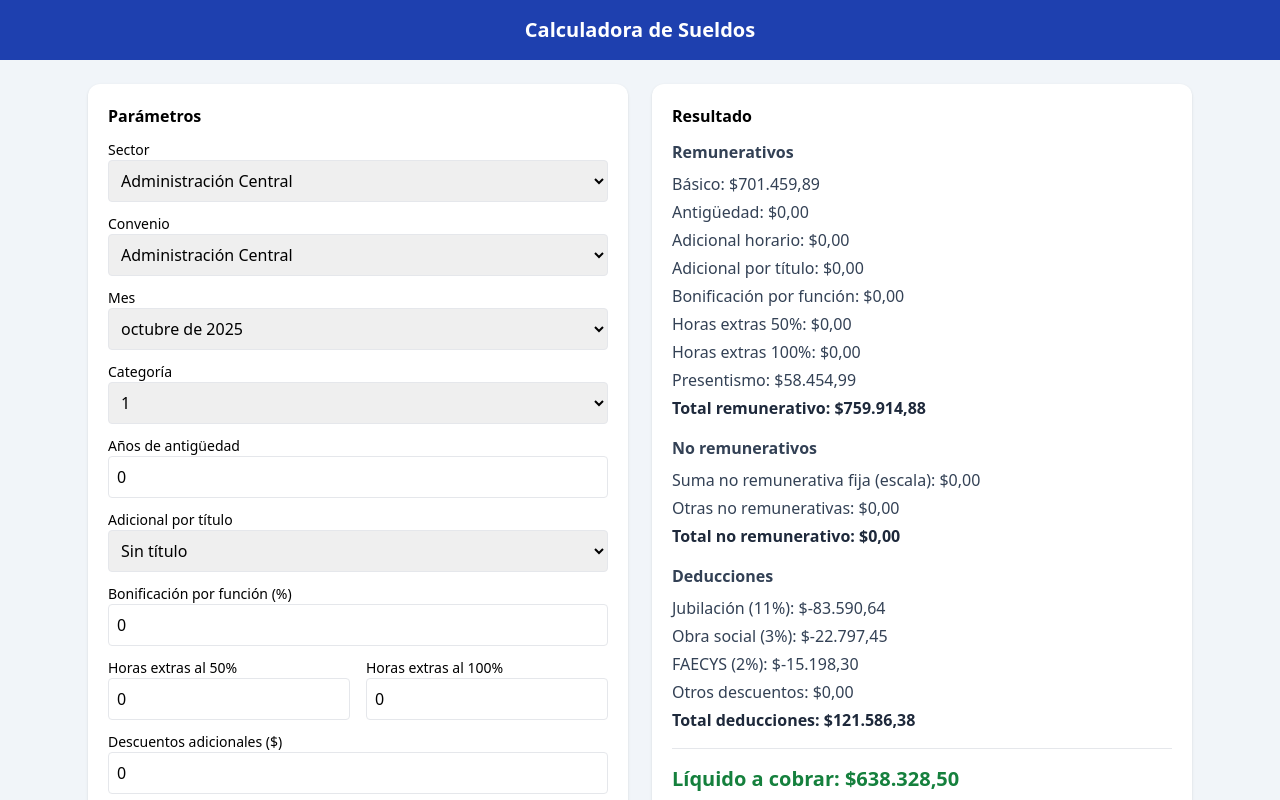
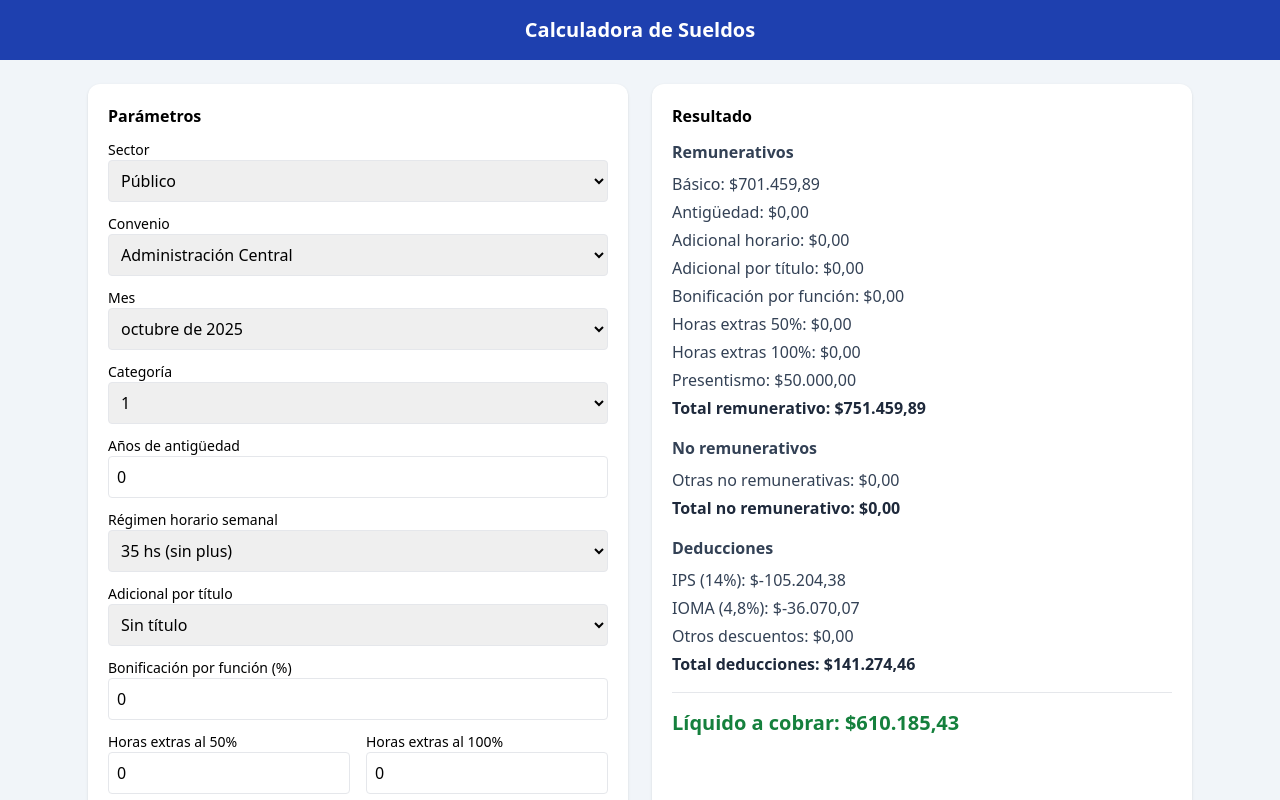
Before and after one commit to lautaroadelfino-hub/CALCULADORA1, a React (Vite) app: page / in a window 1280 px wide. Shown: the top 800 px of the page. Built offline with nearby package versions, Linux system fonts and the light colour scheme.

Commit message:
Update CalculadoraSueldoTandil.jsx

```diff
--- a/src/CalculadoraSueldoTandil.jsx
+++ b/src/CalculadoraSueldoTandil.jsx
@@ -5,25 +5,28 @@ import sisp from "./datos/sisp.json";
 import comercio from "./datos/privados/comercio_130_75.json";
 
 export default function CalculadoraSueldoTandil() {
-  const [sector, setSector] = useState("publico");
-  const [convenio, setConvenio] = useState("municipio"); // municipio / obras / sisp / comercio
-  const [mes, setMes] = useState(""); // sólo para convenios con escalas (comercio)
+  // --- Estado global UI ---
+  const [sector, setSector] = useState("publico");       // publico | privado
+  const [convenio, setConvenio] = useState("municipio"); // municipio | obras | sisp | comercio
+  const [mes, setMes] = useState("");                    // YYYY-MM (si el convenio tiene escalas)
 
+  // --- Parámetros de cálculo ---
   const [categoria, setCategoria] = useState("1");
   const [aniosAntiguedad, setAniosAntiguedad] = useState(0);
-  const [regimen, setRegimen] = useState("35"); // públicos: 35/40/48; comercio: 48 fijo
-  const [titulo, setTitulo] = useState("ninguno"); // ninguno / terciario / universitario
-  const [funcion, setFuncion] = useState(0); // %
+  const [regimen, setRegimen] = useState("35");          // 35|40|48 (en público). En comercio siempre 48.
+  const [titulo, setTitulo] = useState("ninguno");       // ninguno|terciario|universitario
+  const [funcion, setFuncion] = useState(0);             // %
   const [horas50, setHoras50] = useState(0);
   const [horas100, setHoras100] = useState(0);
   const [descuentosExtras, setDescuentosExtras] = useState(0);
   const [noRemunerativo, setNoRemunerativo] = useState(0);
 
+  // --- Reporte interno ---
   const [mostrarModal, setMostrarModal] = useState(false);
   const [descripcion, setDescripcion] = useState("");
   const [mensajeEnviado, setMensajeEnviado] = useState(null);
 
-  // Mapa de convenios por sector
+  // --- Mapa de convenios por sector ---
   const convenios = useMemo(
     () => ({
       publico: { municipio, obras, sisp },
@@ -35,14 +38,14 @@ export default function CalculadoraSueldoTandil() {
   const datosConvenio = convenios[sector][convenio];
   const tieneEscalas = Boolean(datosConvenio?.escalas);
 
-  // Formateo
+  // --- Formateo moneda ---
   const money = (v) =>
     new Intl.NumberFormat("es-AR", {
       minimumFractionDigits: 2,
       maximumFractionDigits: 2,
     }).format(Number(v) || 0);
 
-  // UX: limpiar 0 al enfocar inputs numéricos
+  // UX inputs: limpiar 0 al enfocar
   const onFocusZero = (e) => {
     if (e.target.value === "0") e.target.value = "";
   };
@@ -53,50 +56,50 @@ export default function CalculadoraSueldoTandil() {
     }
   };
 
-  // Al cambiar sector, setear convenio por defecto
+  // Al cambiar sector → convenio default
   useEffect(() => {
     setConvenio(sector === "publico" ? "municipio" : "comercio");
   }, [sector]);
 
-  // Al cambiar convenio:
-  // - si tiene escalas (comercio), asegurar mes válido y categoría inicial
-  // - si no tiene escalas (públicos), fijar categoría inicial
+  // Al cambiar convenio → fijar mes válido (si hay escalas), categoría y régimen
   useEffect(() => {
     if (tieneEscalas) {
       const meses = Object.keys(datosConvenio?.escalas || {});
       if (meses.length > 0) {
         const mesValido = meses.includes(mes) ? mes : meses[0];
         if (mesValido !== mes) setMes(mesValido);
-        const catObj = datosConvenio.escalas[mesValido]?.categoria || {};
+
+        const catObj = datosConvenio?.escalas?.[mesValido]?.categoria || {};
         const firstCat = Object.keys(catObj)[0] || "1";
         setCategoria(firstCat);
-        setRegimen("48"); // Comercio: 48 hs fijo
+        setRegimen(sector === "privado" ? "48" : "35"); // público default 35; comercio 48 fijo
       }
     } else {
+      // Si no hay escalas (no debería pasar con el nuevo formato público, pero por compat):
       const b = datosConvenio?.basicos || {};
-      const firstCat = Object.keys(b)[0] || "1";
-      setCategoria(firstCat);
-      // mantener régimen elegido por el usuario (35/40/48), default 35
-      setRegimen((prev) =>
-        prev === "35" || prev === "40" || prev === "48" ? prev : "35"
-      );
-      setMes(""); // no aplica
+      const first = Object.keys(b)[0] || "1";
+      setCategoria(first);
+      setRegimen("35");
+      setMes("");
     }
-  }, [convenio, datosConvenio, tieneEscalas]);
+  }, [convenio, datosConvenio, tieneEscalas, sector]);
 
-  // Si cambia `mes` manualmente (en comercio), asegurar que la categoría se ajuste
+  // Al cambiar mes en convenios con escalas → asegurar categoría válida
   useEffect(() => {
     if (tieneEscalas && mes && datosConvenio?.escalas?.[mes]) {
       const catObj = datosConvenio.escalas[mes].categoria || {};
-      const firstCat = Object.keys(catObj)[0] || "1";
-      if (!catObj[categoria]) setCategoria(firstCat);
+      if (!catObj[categoria]) {
+        const first = Object.keys(catObj)[0] || "1";
+        setCategoria(first);
+      }
     }
   }, [mes, tieneEscalas, datosConvenio, categoria]);
 
   // Helpers
   const valorHora = (base, horasSem) => (horasSem > 0 ? base / (horasSem * 4.33) : 0);
 
-  // Cálculos
+  // === CÁLCULOS ===
+  // Variables acumuladoras
   let basico = 0;
   let adicionalHorario = 0;
   let antiguedadPesos = 0;
@@ -107,41 +110,44 @@ export default function CalculadoraSueldoTandil() {
   let horasExtras100 = 0;
   let totalRemunerativo = 0;
   let totalNoRemunerativo = 0;
-  let desc1 = 0,
-    desc2 = 0,
-    desc3 = 0;
+  let desc1 = 0, desc2 = 0, desc3 = 0;
   let liquido = 0;
   let noRemuFijo = 0;
 
-  if (!tieneEscalas) {
-    // ======= PÚBLICOS =======
-    const bmap = datosConvenio?.basicos || {};
+  if (sector === "publico") {
+    // ======= PÚBLICO (Admin. Central, Obras, SISP) =======
+    // Se espera formato con escalas por mes
+    const escala = datosConvenio?.escalas?.[mes] || {};
+    const bmap = escala?.categoria || {};
     basico = Number(bmap[categoria]) || 0;
 
-    // Plus horario
-    const plus = datosConvenio?.plusHorarios?.[regimen] || 0;
+    // Plus horario desde JSON por mes (0, 0.1429, 0.3714)
+    const plus = escala?.plusHorarios?.[regimen] || 0;
     adicionalHorario = basico * plus;
 
-    // Antigüedad 2% por año sobre básico
-    antiguedadPesos = basico * 0.02 * (Number(aniosAntiguedad) || 0);
+    // Antigüedad desde JSON por mes (porcentaje)
+    const antPct = Number(escala?.antiguedad_porcentaje) || 0.02;
+    antiguedadPesos = basico * antPct * (Number(aniosAntiguedad) || 0);
 
-    // Presentismo fijo $50.000 excepto cargos políticos
+    // Presentismo fijo desde JSON por mes (excluye cargos políticos)
+    const presentismoFijo = Number(escala?.presentismo_fijo) || 0;
     const esCargoPolitico =
-      (datosConvenio?.cargosPoliticos || []).map(String).includes(String(categoria));
-    presentismoPesos = esCargoPolitico ? 0 : 50000;
+      (escala?.cargosPoliticos || []).map(String).includes(String(categoria));
+    presentismoPesos = esCargoPolitico ? 0 : presentismoFijo;
 
-    // Adicional por título (15% / 20%)
+    // Adicional por título
     adicionalTitulo =
-      titulo === "terciario" ? basico * 0.15 : titulo === "universitario" ? basico * 0.2 : 0;
+      titulo === "terciario" ? basico * 0.15 :
+      titulo === "universitario" ? basico * 0.2 : 0;
 
     // Bonificación por función (%)
     adicionalFuncion = basico * ((Number(funcion) || 0) / 100);
 
-    // Horas extras: (básico + plus horario)
+    // Horas extras sobre (básico + plus)
     const horasSem = { 35: 35, 40: 40, 48: 48 }[regimen] || 35;
     const vh = valorHora(basico + adicionalHorario, horasSem);
     horasExtras50 = vh * 1.5 * (Number(horas50) || 0);
-    horasExtras100 = vh * 2 * (Number(horas100) || 0);
+    horasExtras100 = vh * 2.0 * (Number(horas100) || 0);
 
     totalRemunerativo =
       basico +
@@ -155,36 +161,39 @@ export default function CalculadoraSueldoTandil() {
 
     totalNoRemunerativo = Number(noRemunerativo) || 0;
 
-    // Descuentos públicos: IPS 14% + IOMA 4.8%
+    // Descuentos públicos: IPS 14% + IOMA 4,8% (sobre remunerativo)
     const extras = Number(descuentosExtras) || 0;
     desc1 = totalRemunerativo * 0.14;
     desc2 = totalRemunerativo * 0.048;
     const totalDeducciones = desc1 + desc2 + extras;
 
     liquido = totalRemunerativo + totalNoRemunerativo - totalDeducciones;
+
   } else {
     // ======= PRIVADO — COMERCIO 130/75 =======
     const escala = datosConvenio?.escalas?.[mes] || {};
     const bmap = escala?.categoria || {};
     basico = Number(bmap[categoria]) || 0;
 
+    // Comercio: no hay plus horario, régimen fijo 48
     noRemuFijo = Number(escala?.sumas_no_remunerativas_fijas) || 0;
 
-    // Antigüedad: 1% sobre (básico + suma NR fija) por año
+    // Antigüedad 1% sobre (básico + NR fijo) por año
     antiguedadPesos = (basico + noRemuFijo) * (Number(aniosAntiguedad) || 0) * 0.01;
 
-    // Presentismo: 1/12 del total (sin presentismo): tomamos (basico + antigüedad + NR fijo) / 12
+    // Presentismo: 1/12 del total sin presentismo (criterio práctico)
     presentismoPesos = (basico + antiguedadPesos + noRemuFijo) / 12;
 
-    // Título / función (opcionales)
+    // Adicional por título / función (opcionales)
     adicionalTitulo =
-      titulo === "terciario" ? basico * 0.15 : titulo === "universitario" ? basico * 0.2 : 0;
+      titulo === "terciario" ? basico * 0.15 :
+      titulo === "universitario" ? basico * 0.2 : 0;
     adicionalFuncion = basico * ((Number(funcion) || 0) / 100);
 
-    // Horas extras (base: básico, 48hs)
+    // Horas extras (base: básico) 48 hs
     const vh = valorHora(basico, 48);
     horasExtras50 = vh * 1.5 * (Number(horas50) || 0);
-    horasExtras100 = vh * 2 * (Number(horas100) || 0);
+    horasExtras100 = vh * 2.0 * (Number(horas100) || 0);
 
     totalRemunerativo =
       basico +
@@ -199,9 +208,9 @@ export default function CalculadoraSueldoTandil() {
 
     // Descuentos: 11% + 3% + 2% (sobre remunerativo)
     const extras = Number(descuentosExtras) || 0;
-    desc1 = totalRemunerativo * 0.11; // jubilación
-    desc2 = totalRemunerativo * 0.03; // obra social
-    desc3 = totalRemunerativo * 0.02; // FAECYS
+    desc1 = totalRemunerativo * 0.11;
+    desc2 = totalRemunerativo * 0.03;
+    desc3 = totalRemunerativo * 0.02;
     const totalDeducciones = desc1 + desc2 + desc3 + extras;
 
     liquido = totalRemunerativo + totalNoRemunerativo - totalDeducciones;
@@ -213,6 +222,9 @@ export default function CalculadoraSueldoTandil() {
     nombre: convenios[sector][key].nombre,
   }));
 
+  // Claves de mes disponibles (si existen)
+  const mesesDisponibles = tieneEscalas ? Object.keys(datosConvenio?.escalas || {}) : [];
+
   return (
     <div className="min-h-screen bg-slate-100">
       <header className="bg-blue-800 text-white p-4 text-center text-xl font-semibold">
@@ -220,7 +232,7 @@ export default function CalculadoraSueldoTandil() {
       </header>
 
       <div className="max-w-6xl mx-auto grid grid-cols-1 lg:grid-cols-2 gap-6 p-6">
-        {/* PARÁMETROS */}
+        {/* === PARÁMETROS === */}
         <section className="bg-white p-5 rounded-xl shadow">
           <h2 className="font-semibold mb-3">Parámetros</h2>
 
@@ -230,7 +242,7 @@ export default function CalculadoraSueldoTandil() {
             onChange={(e) => setSector(e.target.value)}
             className="w-full p-2 border rounded mb-3"
           >
-            <option value="publico">Administración Central</option>
+            <option value="publico">Público</option>
             <option value="privado">Privado</option>
           </select>
 
@@ -254,9 +266,9 @@ export default function CalculadoraSueldoTandil() {
                 value={mes}
                 onChange={(e) => setMes(e.target.value)}
                 className="w-full p-2 border rounded mb-3"
-                disabled={!datosConvenio?.escalas}
+                disabled={!tieneEscalas}
               >
-                {Object.keys(datosConvenio?.escalas || {}).map((k) => (
+                {mesesDisponibles.map((k) => (
                   <option key={k} value={k}>
                     {formatMes(k)}
                   </option>
@@ -265,7 +277,6 @@ export default function CalculadoraSueldoTandil() {
             </>
           )}
 
-          {/* Categoría */}
           <label className="block text-sm font-medium">Categoría</label>
           <select
             value={categoria}
@@ -295,7 +306,8 @@ export default function CalculadoraSueldoTandil() {
             className="w-full p-2 border rounded mb-3"
           />
 
-          {!tieneEscalas && (
+          {/* Público elige régimen; en Comercio queda fijo (48) */}
+          {sector === "publico" && (
             <>
               <label className="block text-sm font-medium">Régimen horario semanal</label>
               <select
@@ -379,13 +391,12 @@ export default function CalculadoraSueldoTandil() {
           <button
             onClick={() => {
               // Reset de parámetros (no cambia sector/convenio/mes)
-              setCategoria(
-                tieneEscalas
-                  ? Object.keys(datosConvenio?.escalas?.[mes]?.categoria || {})[0] || "1"
-                  : Object.keys(datosConvenio?.basicos || {})[0] || "1"
-              );
+              const firstCat = tieneEscalas
+                ? Object.keys(datosConvenio?.escalas?.[mes]?.categoria || {})[0] || "1"
+                : Object.keys(datosConvenio?.basicos || {})[0] || "1";
+              setCategoria(firstCat);
               setAniosAntiguedad(0);
-              setRegimen(tieneEscalas ? "48" : "35");
+              setRegimen(sector === "publico" ? "35" : "48");
               setTitulo("ninguno");
               setFuncion(0);
               setHoras50(0);
@@ -406,7 +417,7 @@ export default function CalculadoraSueldoTandil() {
           </button>
         </section>
 
-        {/* RESULTADOS */}
+        {/* === RESULTADOS === */}
         <section className="bg-white p-5 rounded-xl shadow">
           <h2 className="font-semibold mb-3">Resultado</h2>
 
@@ -423,19 +434,24 @@ export default function CalculadoraSueldoTandil() {
           </Bloque>
 
           <Bloque titulo="No remunerativos">
-            {tieneEscalas && <Fila label="Suma no remunerativa fija (escala)" value={noRemuFijo} money={money} />}
+            {sector === "privado" && (
+              <Fila
+                label="Suma no remunerativa fija (escala)"
+                value={noRemuFijo}
+                money={money}
+              />
+            )}
             <Fila label="Otras no remunerativas" value={noRemunerativo} money={money} />
             <Total label="Total no remunerativo" value={totalNoRemunerativo} money={money} />
           </Bloque>
 
           <Bloque titulo="Deducciones">
-            {!tieneEscalas && (
+            {sector === "publico" ? (
               <>
-                <Fila label="IPS (14%)" value={-totalRemunerativo * 0.14} money={money} />
-                <Fila label="IOMA (4,8%)" value={-totalRemunerativo * 0.048} money={money} />
+                <Fila label="IPS (14%)" value={-(totalRemunerativo * 0.14)} money={money} />
+                <Fila label="IOMA (4,8%)" value={-(totalRemunerativo * 0.048)} money={money} />
               </>
-            )}
-            {tieneEscalas && (
+            ) : (
               <>
                 <Fila label="Jubilación (11%)" value={-(totalRemunerativo * 0.11)} money={money} />
                 <Fila label="Obra social (3%)" value={-(totalRemunerativo * 0.03)} money={money} />
@@ -446,7 +462,7 @@ export default function CalculadoraSueldoTandil() {
             <Total
               label="Total deducciones"
               value={
-                !tieneEscalas
+                sector === "publico"
                   ? totalRemunerativo * 0.14 + totalRemunerativo * 0.048 + (Number(descuentosExtras) || 0)
                   : totalRemunerativo * 0.11 + totalRemunerativo * 0.03 + totalRemunerativo * 0.02 + (Number(descuentosExtras) || 0)
               }
@@ -457,11 +473,16 @@ export default function CalculadoraSueldoTandil() {
           <hr className="my-4" />
           <p className="text-xl font-bold text-green-700">
             Líquido a cobrar: $
-            {money(totalRemunerativo + totalNoRemunerativo - (
-              !tieneEscalas
-                ? totalRemunerativo * 0.14 + totalRemunerativo * 0.048 + (Number(descuentosExtras) || 0)
-                : totalRemunerativo * 0.11 + totalRemunerativo * 0.03 + totalRemunerativo * 0.02 + (Number(descuentosExtras) || 0)
-            ))}
+            {money(
+              totalRemunerativo +
+                totalNoRemunerativo -
+                (sector === "publico"
+                  ? totalRemunerativo * 0.14 + totalRemunerativo * 0.048 + (Number(descuentosExtras) || 0)
+                  : totalRemunerativo * 0.11 +
+                    totalRemunerativo * 0.03 +
+                    totalRemunerativo * 0.02 +
+                    (Number(descuentosExtras) || 0))
+            )}
           </p>
         </section>
       </div>
@@ -487,6 +508,7 @@ function Bloque({ titulo, children }) {
     </div>
   );
 }
+
 function Fila({ label, value, money }) {
   return (
     <p className="text-slate-700">
@@ -494,9 +516,12 @@ function Fila({ label, value, money }) {
     </p>
   );
 }
+
 function Total({ label, value, money }) {
   return (
-    <p className="mt-2 font-semibold text-slate-800">{label}: ${money(value)}</p>
+    <p className="mt-2 font-semibold text-slate-800">
+      {label}: ${money(value)}
+    </p>
   );
 }
 
@@ -509,7 +534,7 @@ function ReportarModal({ descripcion, setDescripcion, mensajeEnviado, setMensaje
         headers: { "Content-Type": "application/json" },
         body: JSON.stringify({ descripcion }),
       });
-      setMensajeEnviado(res.ok ? "Reporte enviado ✅" : "Error al enviar");
+      setMensajeEnviado(res.ok ? "Reporte enviado" : "Error al enviar");
       if (res.ok) setDescripcion("");
     } catch {
       setMensajeEnviado("Error de conexión");
```
